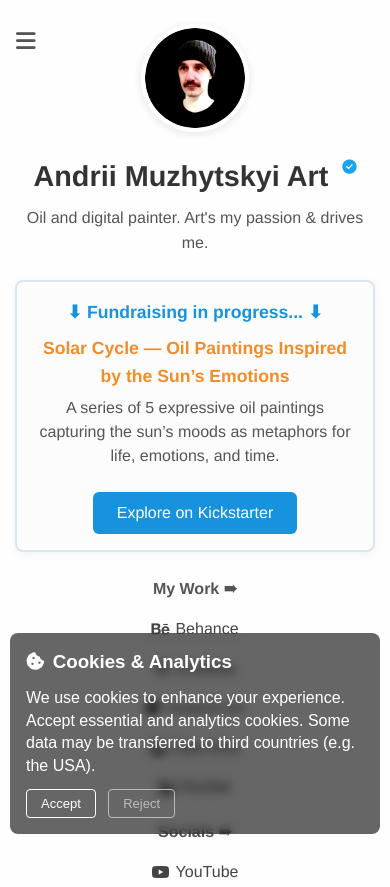
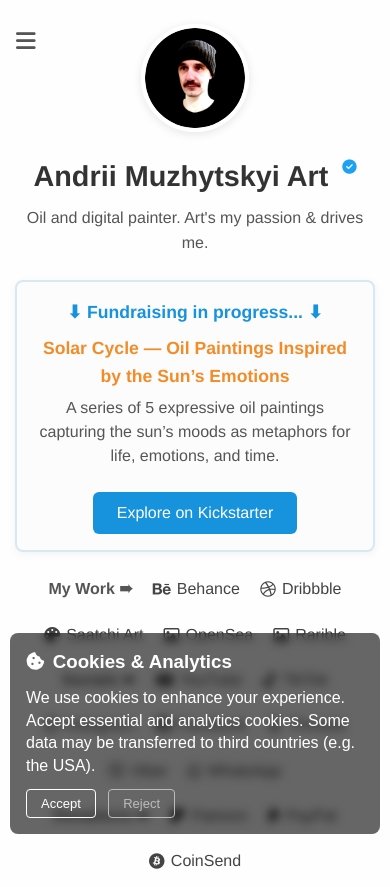
Before and after one commit to andriimuzhytskyi-art/a-m-art, a plain HTML site: page index.html in a window 390 px wide. Shown: the top 887 px of the page. Drawn offline with Linux system fonts and the light colour scheme.

Commit message:
Update styles.css

```diff
--- a/styles.css
+++ b/styles.css
@@ -598,9 +598,7 @@ footer a:hover {
   }
 
   .social-row {
-    flex-direction: column;
     align-items: center;
-    gap: 14px;
   }
 
   .section-heading {
```
